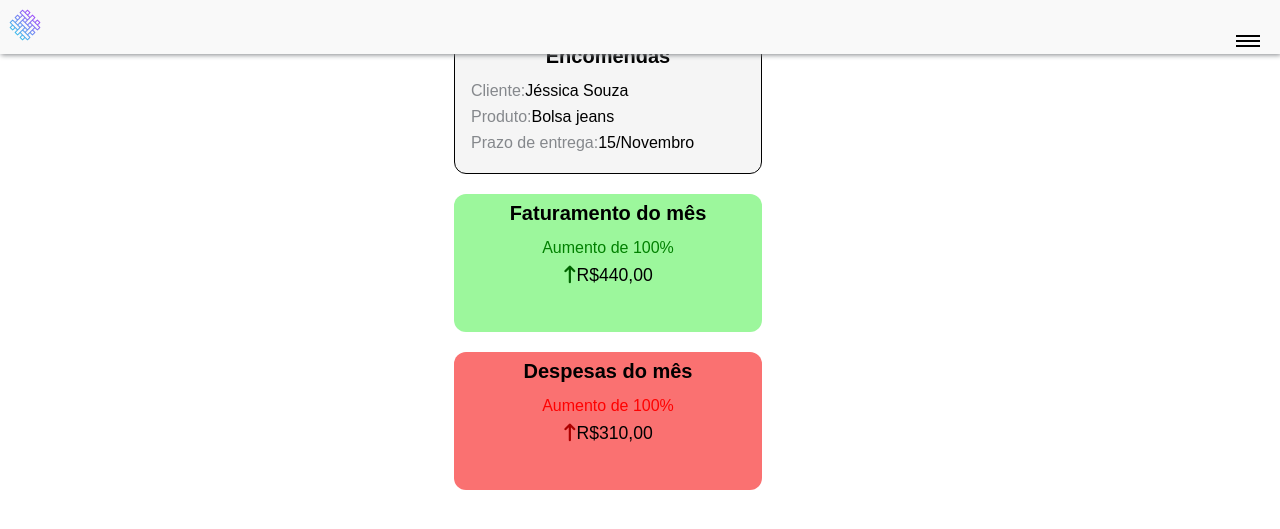
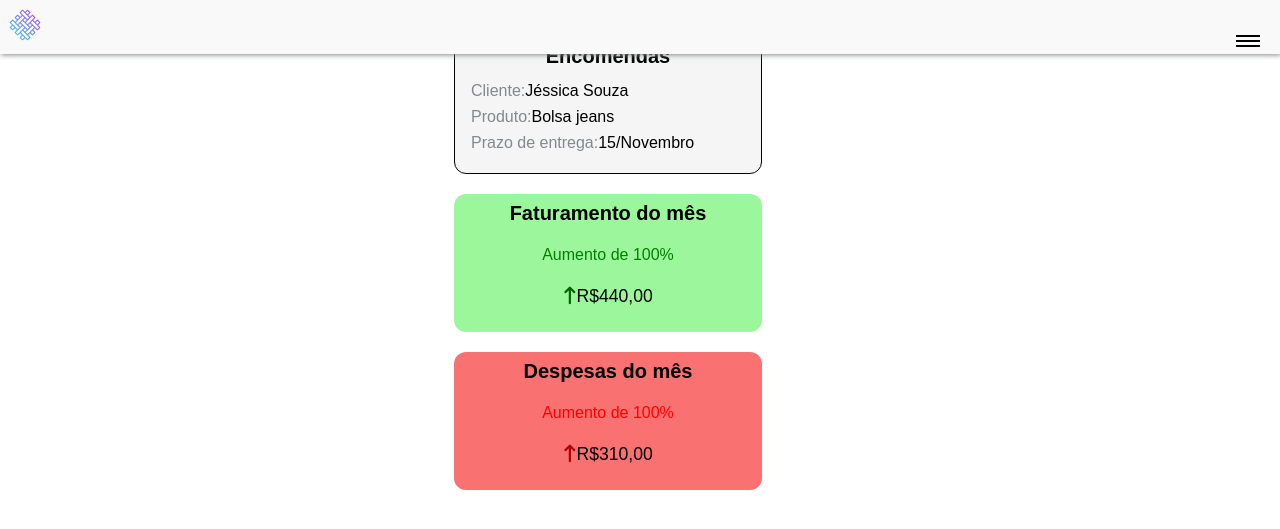
Before and after one commit to 0DevMax/dashboardapp, a Flask app: page / in a window 1280 px wide. Shown: the top 529 px of the page. Run offline with Flask 2, Linux system fonts and the light colour scheme; data that the repository does not hold is empty; some libraries are stand-ins or nearby versions; some web fonts are replaced.

Commit message:
Alterações nos cards da página inicial

```diff
--- a/app.py
+++ b/app.py
@@ -115,6 +115,7 @@ def obter_dados_catalogo():
             })
     return dados_retornados_catalogo
 
+#Função para retornar os dados das vendas
 def obter_dados_vendas():
     dados_retornados_vendas = []
 
--- a/static/css/styles.css
+++ b/static/css/styles.css
@@ -323,6 +323,14 @@ h2 {
     margin-bottom: 20px;
 }
 
+.cardConteudo {
+    height: 60%;
+    width: 60%;
+    display: grid;
+    gap: 4px;
+    margin: auto;
+}
+
 table {
     width: 100%;
     border-collapse: collapse;
--- a/static/dashboard.js
+++ b/static/dashboard.js
@@ -194,7 +194,6 @@ function criarGrafico(data) {
 
 async function initialize() {
     const data = await fetchData();
-    criarTabela(data);
     criarGrafico(data);
 }
 
--- a/templates/dashboard.html
+++ b/templates/dashboard.html
@@ -21,14 +21,18 @@
 
     <div class="card" id="faturamento">
         <h3 class="CardTitulo">Faturamento do mês</h3>
-        <p id="cardInfoFaturamento">Aumento de 100%</p>
-        <p class="cardValor"><i class="fa-solid fa-arrow-up-long arrow-faturamento"></i>R$440,00</p>
+        <div class="cardConteudo">
+            <p id="cardInfoFaturamento">Aumento de 100%</p>
+            <p class="cardValor"><i class="fa-solid fa-arrow-up-long arrow-faturamento"></i>R$440,00</p>
+        </div>
     </div>
 
     <div class="card" id="despesas">
         <h2 class="CardTitulo">Despesas do mês</h2>
-        <p id="cardInfoDespesas">Aumento de 100%</p>
-        <p class="cardValor"><i class="fa-solid fa-arrow-up-long arrow-despesas"></i>R$310,00</p>
+        <div class="cardConteudo">
+            <p id="cardInfoDespesas">Aumento de 100%</p>
+            <p class="cardValor"><i class="fa-solid fa-arrow-up-long arrow-despesas"></i>R$310,00</p>
+        </div>
     </div>
 </div>
 
```
